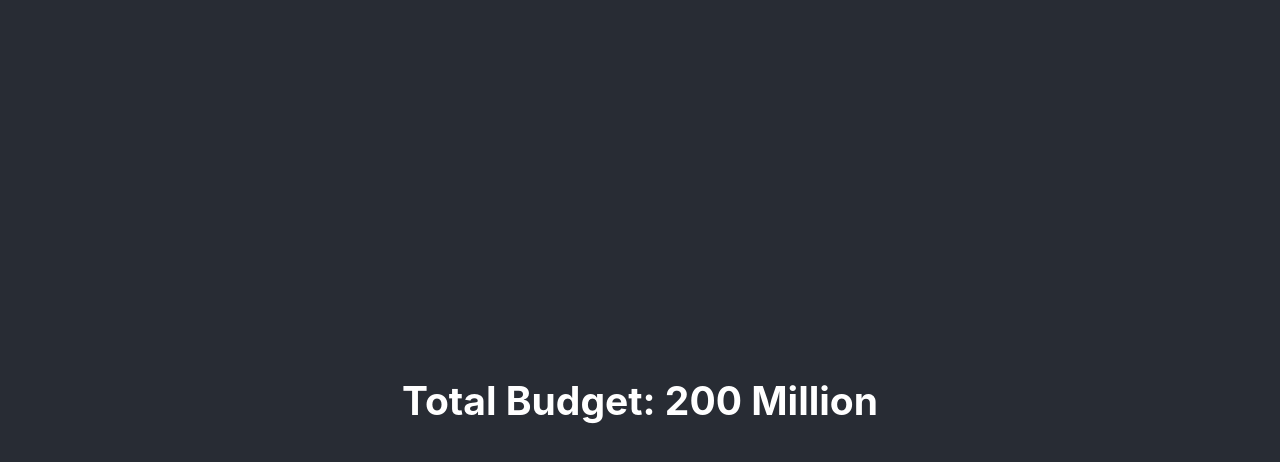
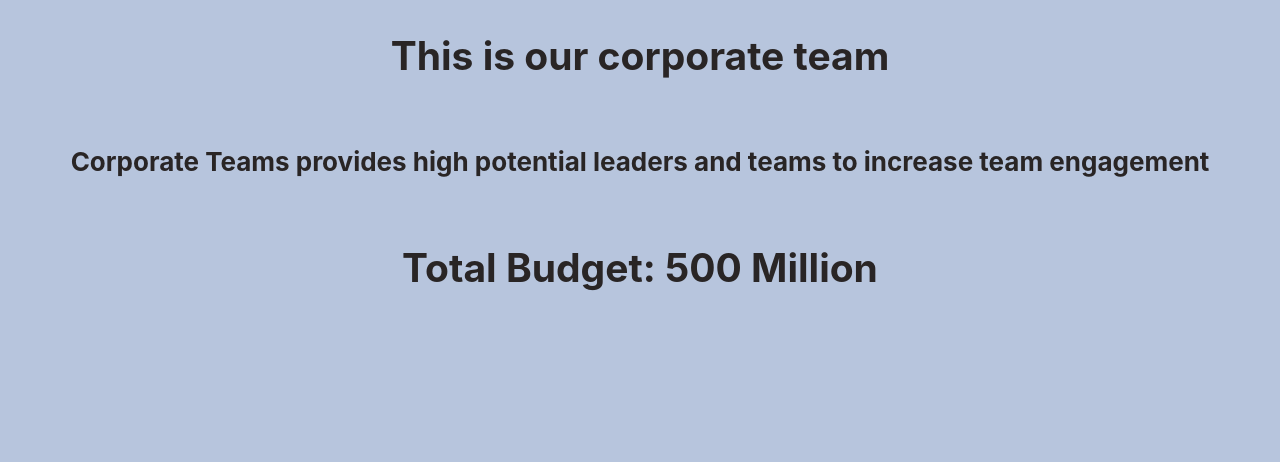
Before and after one commit to Rakibul-Hasan-max/superhero-direction, a React (Create React App) app: page / in a window 1280 px wide. Shown: the top 462 px of the page. Built offline with nearby package versions, Linux system fonts and the light colour scheme.

Commit message:
new commit

```diff
--- a/src/App.css
+++ b/src/App.css
@@ -1,38 +1,13 @@
 .App {
-  text-align: center;
-}
-
-.App-logo {
-  height: 40vmin;
-  pointer-events: none;
-}
-
-@media (prefers-reduced-motion: no-preference) {
-  .App-logo {
-    animation: App-logo-spin infinite 20s linear;
-  }
+  background-color: #b7c5dd;
 }
 
 .App-header {
-  background-color: #282c34;
+  /* background-color: #b7c5dd; */
   min-height: 100vh;
   display: flex;
   flex-direction: column;
   align-items: center;
-  justify-content: center;
   font-size: calc(10px + 2vmin);
-  color: white;
+  color: #292525;
 }
-
-.App-link {
-  color: #61dafb;
-}
-
-@keyframes App-logo-spin {
-  from {
-    transform: rotate(0deg);
-  }
-  to {
-    transform: rotate(360deg);
-  }
-}
--- a/src/App.js
+++ b/src/App.js
@@ -5,7 +5,9 @@ function App() {
   return (
     <div className="App">
       <header className="App-header">
-        <h2>Total Budget: 200 Million</h2>
+        <h2>This is our corporate team</h2>
+        <h4>Corporate Teams provides high potential leaders and teams to increase team engagement</h4>
+        <h2>Total Budget: 500 Million</h2>
       </header>
     </div>
   );
```
